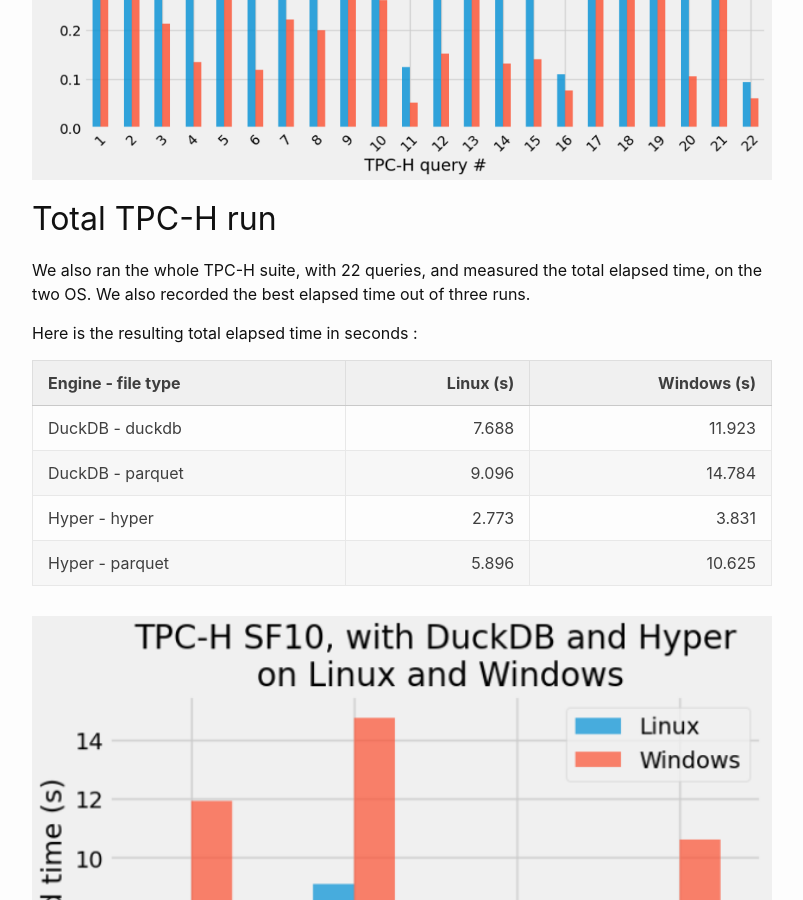
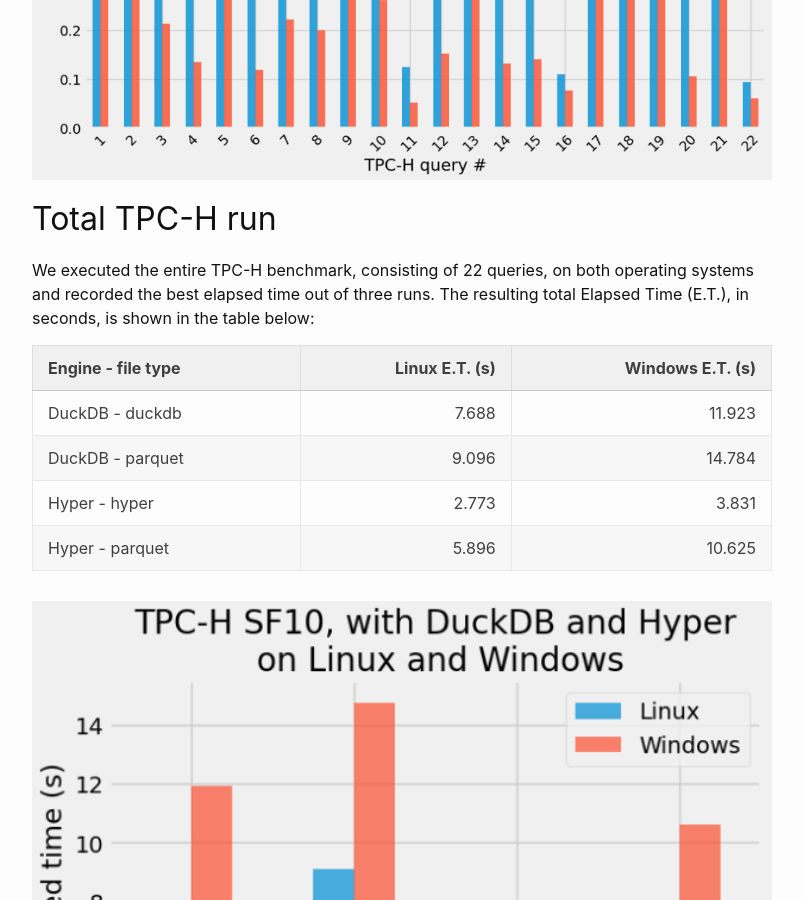
Before and after one commit to aetperf/aetperf.github.io, a Jekyll site: the page built from _posts/2023-04-04-TPC-H-benchmark-of-Hyper-and-DuckDB-on-Windows-and-Linux-OS.md, in a window 1280 px wide and 900 px high, scrolled down 4324 px. Shown: the whole window, without its empty margins (238-1041 px from the left). Built offline with Jekyll 4.4.1, drawn with Linux system fonts in a browser that asks for light colours; comment, search, counter and statistics services are not loaded.

Commit message:
small update

```diff
--- a/_posts/2023-04-04-TPC-H-benchmark-of-Hyper-and-DuckDB-on-Windows-and-Linux-OS.md
+++ b/_posts/2023-04-04-TPC-H-benchmark-of-Hyper-and-DuckDB-on-Windows-and-Linux-OS.md
@@ -111,11 +111,9 @@
 
 ## Total TPC-H run
 
-We also ran the whole TPC-H suite, with 22 queries, and measured the total elapsed time, on the two OS. We also recorded the best elapsed time out of three runs.
+We executed the entire TPC-H benchmark, consisting of 22 queries, on both operating systems and recorded the best elapsed time out of three runs. The resulting total Elapsed Time (E.T.), in seconds, is shown in the table below:
 
-Here is the resulting total elapsed time in seconds :
-
-| Engine - file type |   Linux (s)|   Windows (s)|
+| Engine - file type |  Linux E.T. (s)|   Windows E.T. (s)|
 |:-----------------|--------:|----------:|
 | DuckDB - duckdb  |   7.688 |    11.923 |
 | DuckDB - parquet |   9.096 |    14.784 |
```
